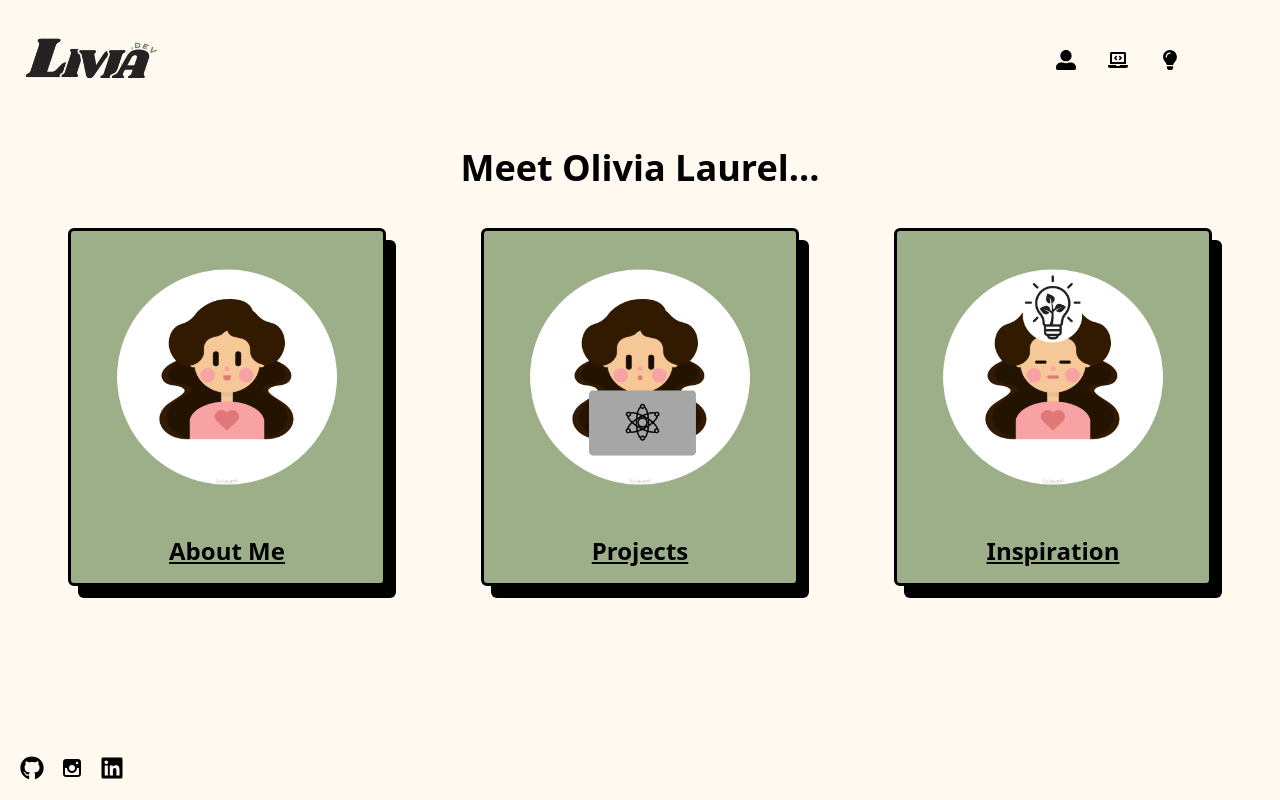
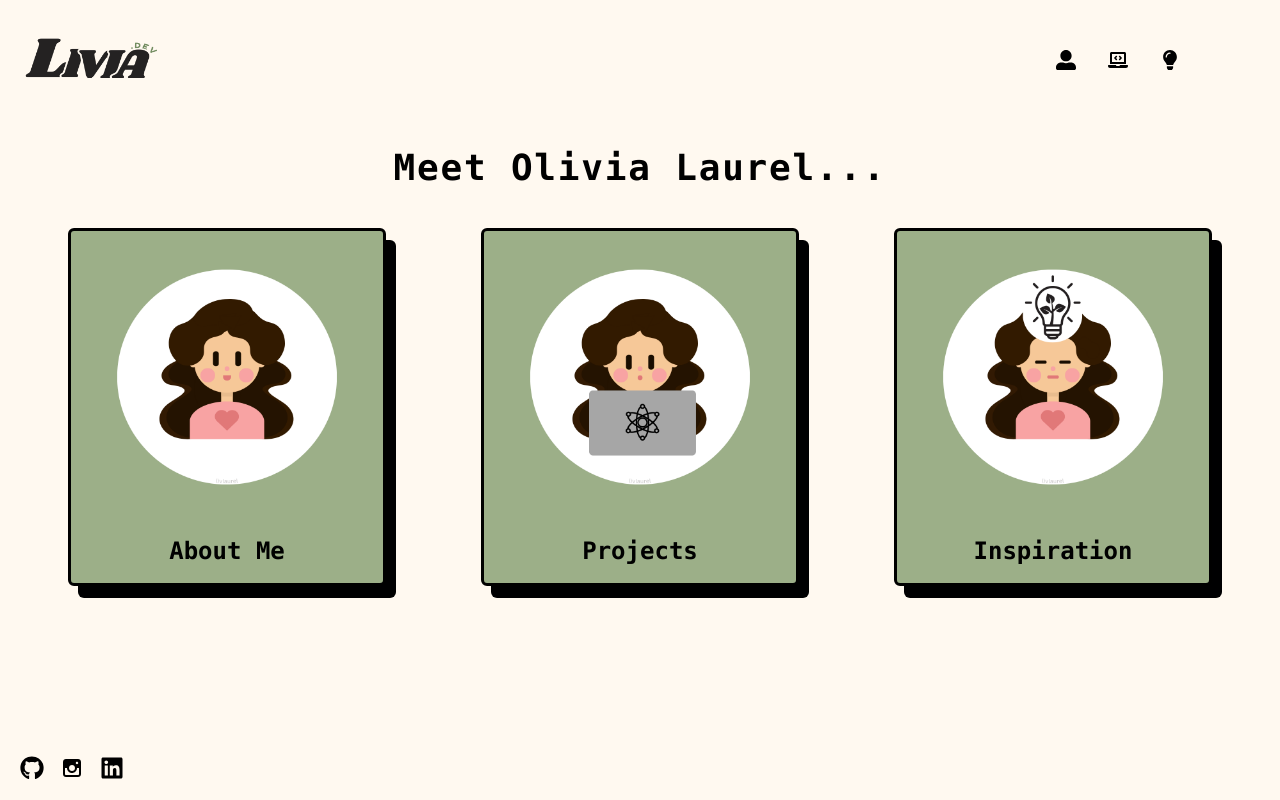
Before and after one commit to livlaurel/personalwebsite, a React (Vite) app in the folder personalweb/: page /#/ in a window 1280 px wide. Built offline with nearby package versions, Linux system fonts and the light colour scheme.

Commit message:
font changes on home page

```diff
--- a/personalweb/src/pages/home.tsx
+++ b/personalweb/src/pages/home.tsx
@@ -10,19 +10,19 @@ const Home = () => {
             <Header />
             <main className="bg-[#fff9f0] flex-grow p-7">
                 <section className="container mx-auto">
-                    <h1 className="text-4xl font-bold text-center">Meet Olivia Laurel...</h1>
+                    <h1 className="text-4xl font-bold font-mono tracking-wider text-center">Meet Olivia Laurel...</h1>
                     <div className='flex justify-between items-center m-10'>
                         <a href='#/about' className="box box-content rounded-md border-3 p-4 h-80 w-70 bg-[#9caf88] flex flex-col justify-between items-center box-shadow hover-float">
                             <img src={pfp} alt="pfp" className="w-60 h-65" />
-                            <h3 className="text-2xl font-bold underline mt-4">About Me</h3>
+                            <h3 className="text-2xl font-semibold mt-4 font-mono">About Me</h3>
                         </a>
                         <a href='#/dev' className="box box-content rounded-md border-3 p-4 h-80 w-70 bg-[#9caf88] flex flex-col justify-between items-center box-shadow hover-float">
                             <img src={dev} alt="dev" className="w-60 h-65" />
-                            <h3 className="text-2xl font-bold underline mt-4">Projects</h3>
+                            <h3 className="text-2xl font-semibold mt-4 font-mono">Projects</h3>
                         </a>
                         <a href='#/inspire' className="box box-content rounded-md border-3 p-4 h-80 w-70 bg-[#9caf88] flex flex-col justify-between items-center box-shadow hover-float">
                             <img src={inspo} alt="inspo" className="w-60 h-65" />
-                            <h3 className="text-2xl font-bold underline mt-4">Inspiration</h3>
+                            <h3 className="text-2xl font-semibold mt-4 font-mono">Inspiration</h3>
                         </a>
                     </div>
                 </section>
--- a/personalweb/src/pages/inspo.tsx
+++ b/personalweb/src/pages/inspo.tsx
@@ -26,7 +26,7 @@ const Inspire = () => {
                         A collection of colors, people, places, and moments that spark creativity, bring joy, and keep me motivated.
                     </p>
 
-                    <button className='text-sm mb-3 font-style: italic font-' onClick={() => window.location.reload()}>
+                    <button className='text-sm mb-3 font-style: italic' onClick={() => window.location.reload()}>
                         click here to refresh for more inspiration
                     </button>
                 </div>
```
